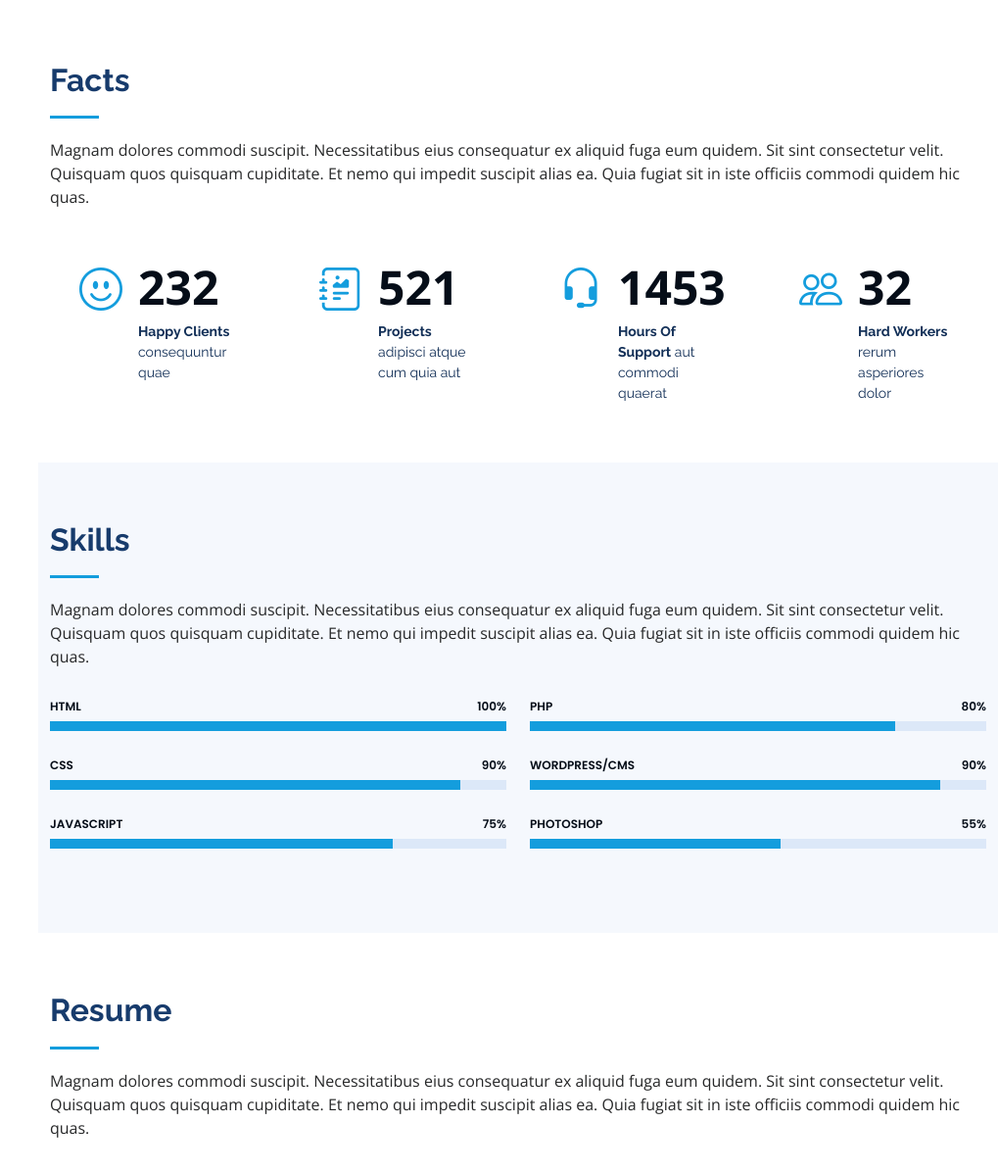
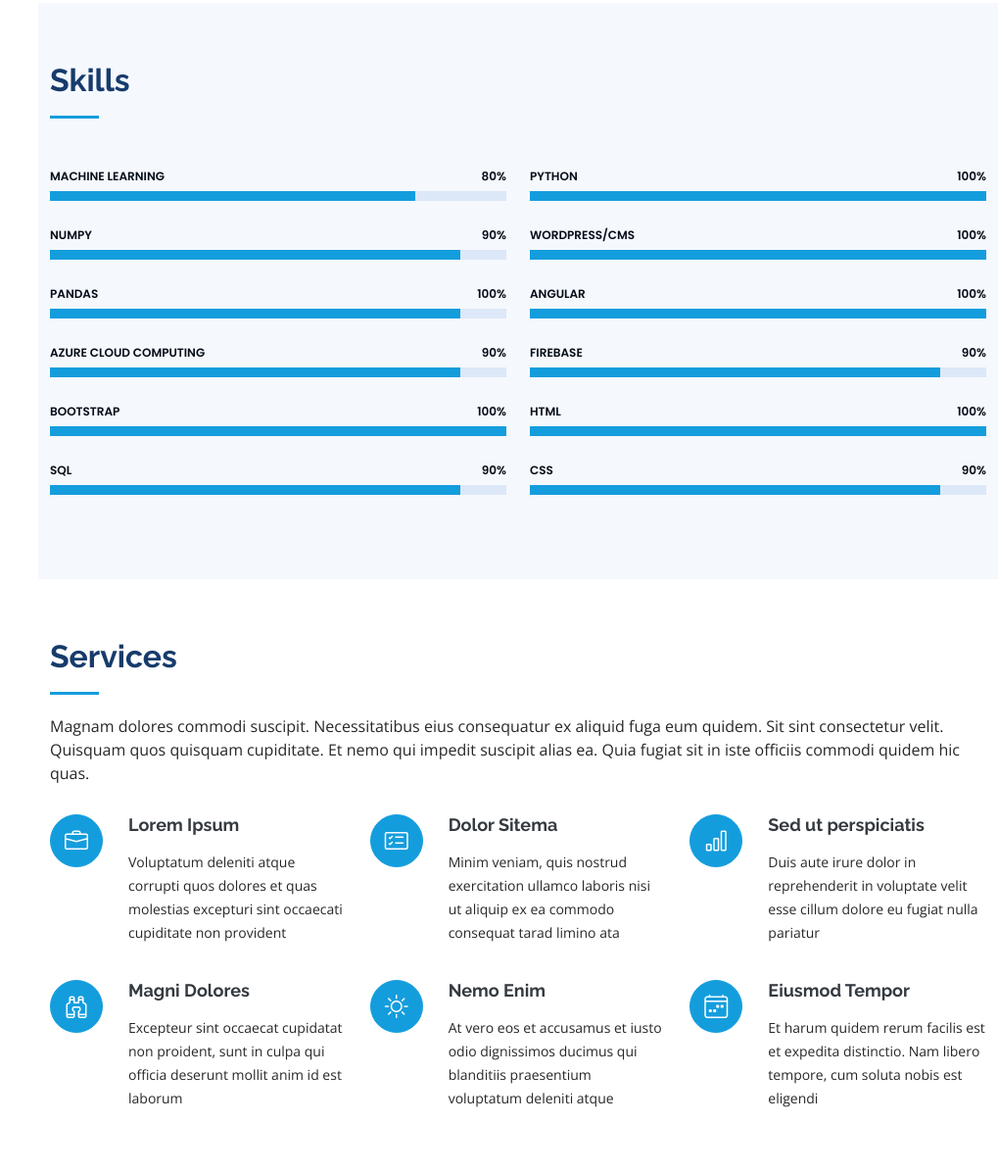
Before and after one commit to Ashuk25/Ashuk25.github.io, a plain HTML site: page index.html in a window 1280 px wide. Shown: the part 1497-2693 px from the top of the page at 98% size, without its empty margins (261-1280 px from the left). Drawn offline with nearby package versions, Linux system fonts and the light colour scheme.

Commit message:
Updated by ashu

```diff
--- a/index.html
+++ b/index.html
@@ -27,12 +27,6 @@
   <!-- Template Main CSS File -->
   <link href="assets/css/style.css" rel="stylesheet">
 
-  <!-- =======================================================
-  * Template Name: iPortfolio - v3.9.1
-  * Template URL: https://bootstrapmade.com/iportfolio-bootstrap-portfolio-websites-template/
-  * Author: BootstrapMade.com
-  * License: https://bootstrapmade.com/license/
-  ======================================================== -->
 </head>
 
 <body>
@@ -48,10 +42,10 @@
         <img src="assets/img/profile-img.jpg" alt="" class="img-fluid rounded-circle">
         <h1 class="text-light"><a href="index.html">Ashutosh Kanojiya</a></h1>
         <div class="social-links mt-3 text-center">
-          <a href="#" class="twitter"><i class="bx bxl-twitter"></i></a>
+          <!-- <a href="#" class="twitter"><i class="bx bxl-twitter"></i></a> -->
           <a href="#" class="facebook"><i class="bx bxl-facebook"></i></a>
           <a href="#" class="instagram"><i class="bx bxl-instagram"></i></a>
-          <a href="#" class="google-plus"><i class="bx bxl-skype"></i></a>
+          <!-- <a href="#" class="google-plus"><i class="bx bxl-skype"></i></a> -->
           <a href="#" class="linkedin"><i class="bx bxl-linkedin"></i></a>
         </div>
       </div>
@@ -60,8 +54,8 @@
         <ul>
           <li><a href="#hero" class="nav-link scrollto active"><i class="bx bx-home"></i> <span>Home</span></a></li>
           <li><a href="#about" class="nav-link scrollto"><i class="bx bx-user"></i> <span>About</span></a></li>
-          <li><a href="#resume" class="nav-link scrollto"><i class="bx bx-file-blank"></i> <span>Resume</span></a></li>
-          <li><a href="#portfolio" class="nav-link scrollto"><i class="bx bx-book-content"></i> <span>Portfolio</span></a></li>
+          <!-- <li><a href="#resume" class="nav-link scrollto"><i class="bx bx-file-blank"></i> <span>Resume</span></a></li> -->
+          <li><a href="#skills" class="nav-link scrollto"><i class="bx bx-book-content"></i> <span>Skills</span></a></li>
           <li><a href="#services" class="nav-link scrollto"><i class="bx bx-server"></i> <span>Services</span></a></li>
           <li><a href="#contact" class="nav-link scrollto"><i class="bx bx-envelope"></i> <span>Contact</span></a></li>
         </ul>
@@ -127,7 +121,7 @@
     </section><!-- End About Section -->
 
     <!-- ======= Facts Section ======= -->
-    <section id="facts" class="facts">
+    <!-- <section id="facts" class="facts">
       <div class="container">
 
         <div class="section-title">
@@ -172,7 +166,7 @@
         </div>
 
       </div>
-    </section><!-- End Facts Section -->
+    </section>End Facts Section -->
 
     <!-- ======= Skills Section ======= -->
     <section id="skills" class="skills section-bg">
@@ -180,12 +174,94 @@
 
         <div class="section-title">
           <h2>Skills</h2>
-          <p>Magnam dolores commodi suscipit. Necessitatibus eius consequatur ex aliquid fuga eum quidem. Sit sint consectetur velit. Quisquam quos quisquam cupiditate. Et nemo qui impedit suscipit alias ea. Quia fugiat sit in iste officiis commodi quidem hic quas.</p>
+          <!-- <p>Magnam dolores commodi suscipit. Necessitatibus eius consequatur ex aliquid fuga eum quidem. Sit sint consectetur velit. Quisquam quos quisquam cupiditate. Et nemo qui impedit suscipit alias ea. Quia fugiat sit in iste officiis commodi quidem hic quas.</p> -->
         </div>
 
         <div class="row skills-content">
 
           <div class="col-lg-6" data-aos="fade-up">
+
+            <div class="progress">
+              <span class="skill">Machine Learning <i class="val">80%</i></span>
+              <div class="progress-bar-wrap">
+                <div class="progress-bar" role="progressbar" aria-valuenow="80" aria-valuemin="0" aria-valuemax="100"></div>
+              </div>
+            </div>
+
+            <div class="progress">
+              <span class="skill">Numpy <i class="val">90%</i></span>
+              <div class="progress-bar-wrap">
+                <div class="progress-bar" role="progressbar" aria-valuenow="90" aria-valuemin="0" aria-valuemax="100"></div>
+              </div>
+            </div>
+
+            <div class="progress">
+              <span class="skill">Pandas <i class="val">100%</i></span>
+              <div class="progress-bar-wrap">
+                <div class="progress-bar" role="progressbar" aria-valuenow="90" aria-valuemin="0" aria-valuemax="100"></div>
+              </div>
+            </div>
+
+          </div>
+
+          <div class="col-lg-6" data-aos="fade-up" data-aos-delay="100">
+
+            <div class="progress">
+              <span class="skill">Python <i class="val">100%</i></span>
+              <div class="progress-bar-wrap">
+                <div class="progress-bar" role="progressbar" aria-valuenow="100" aria-valuemin="0" aria-valuemax="100"></div>
+              </div>
+            </div>
+
+            <div class="progress">
+              <span class="skill">WordPress/CMS <i class="val">100%</i></span>
+              <div class="progress-bar-wrap">
+                <div class="progress-bar" role="progressbar" aria-valuenow="100" aria-valuemin="0" aria-valuemax="100"></div>
+              </div>
+            </div>
+
+            <div class="progress">
+              <span class="skill">Angular <i class="val">100%</i></span>
+              <div class="progress-bar-wrap">
+                <div class="progress-bar" role="progressbar" aria-valuenow="100" aria-valuemin="0" aria-valuemax="100"></div>
+              </div>
+            </div>
+
+
+
+          </div>
+
+          <div class="col-lg-6" data-aos="fade-up" data-aos-delay="100">
+            <div class="progress">
+              <span class="skill">Azure Cloud Computing <i class="val">90%</i></span>
+              <div class="progress-bar-wrap">
+                <div class="progress-bar" role="progressbar" aria-valuenow="90" aria-valuemin="0" aria-valuemax="100"></div>
+              </div>
+            </div>
+
+            <div class="progress">
+              <span class="skill">Bootstrap <i class="val">100%</i></span>
+              <div class="progress-bar-wrap">
+                <div class="progress-bar" role="progressbar" aria-valuenow="100" aria-valuemin="0" aria-valuemax="100"></div>
+              </div>
+            </div>
+
+            <div class="progress">
+              <span class="skill">SQL <i class="val">90%</i></span>
+              <div class="progress-bar-wrap">
+                <div class="progress-bar" role="progressbar" aria-valuenow="90" aria-valuemin="0" aria-valuemax="100"></div>
+              </div>
+            </div>
+
+          </div>
+
+          <div class="col-lg-6" data-aos="fade-up" data-aos-delay="100">
+            <div class="progress">
+              <span class="skill">Firebase <i class="val">90%</i></span>
+              <div class="progress-bar-wrap">
+                <div class="progress-bar" role="progressbar" aria-valuenow="90" aria-valuemin="0" aria-valuemax="100"></div>
+              </div>
+            </div>
 
             <div class="progress">
               <span class="skill">HTML <i class="val">100%</i></span>
@@ -200,39 +276,6 @@
                 <div class="progress-bar" role="progressbar" aria-valuenow="90" aria-valuemin="0" aria-valuemax="100"></div>
               </div>
             </div>
-
-            <div class="progress">
-              <span class="skill">JavaScript <i class="val">75%</i></span>
-              <div class="progress-bar-wrap">
-                <div class="progress-bar" role="progressbar" aria-valuenow="75" aria-valuemin="0" aria-valuemax="100"></div>
-              </div>
-            </div>
-
-          </div>
-
-          <div class="col-lg-6" data-aos="fade-up" data-aos-delay="100">
-
-            <div class="progress">
-              <span class="skill">PHP <i class="val">80%</i></span>
-              <div class="progress-bar-wrap">
-                <div class="progress-bar" role="progressbar" aria-valuenow="80" aria-valuemin="0" aria-valuemax="100"></div>
-              </div>
-            </div>
-
-            <div class="progress">
-              <span class="skill">WordPress/CMS <i class="val">90%</i></span>
-              <div class="progress-bar-wrap">
-                <div class="progress-bar" role="progressbar" aria-valuenow="90" aria-valuemin="0" aria-valuemax="100"></div>
-              </div>
-            </div>
-
-            <div class="progress">
-              <span class="skill">Photoshop <i class="val">55%</i></span>
-              <div class="progress-bar-wrap">
-                <div class="progress-bar" role="progressbar" aria-valuenow="55" aria-valuemin="0" aria-valuemax="100"></div>
-              </div>
-            </div>
-
           </div>
 
         </div>
@@ -241,7 +284,7 @@
     </section><!-- End Skills Section -->
 
     <!-- ======= Resume Section ======= -->
-    <section id="resume" class="resume">
+    <!-- <section id="resume" class="resume">
       <div class="container">
 
         <div class="section-title">
@@ -304,10 +347,10 @@
         </div>
 
       </div>
-    </section><!-- End Resume Section -->
+    </section>End Resume Section -->
 
     <!-- ======= Portfolio Section ======= -->
-    <section id="portfolio" class="portfolio section-bg">
+    <!-- <section id="portfolio" class="portfolio section-bg">
       <div class="container">
 
         <div class="section-title">
@@ -421,7 +464,7 @@
         </div>
 
       </div>
-    </section><!-- End Portfolio Section -->
+    </section>End Portfolio Section -->
 
     <!-- ======= Services Section ======= -->
     <section id="services" class="services">
@@ -550,7 +593,7 @@
         </div>
 
       </div>
-    </section><!-- End Testimonials Section -->
+    </section><!--End Testimonials Section-->
 
     <!-- ======= Contact Section ======= -->
     <section id="contact" class="contact">
@@ -558,32 +601,32 @@
 
         <div class="section-title">
           <h2>Contact</h2>
-          <p>Magnam dolores commodi suscipit. Necessitatibus eius consequatur ex aliquid fuga eum quidem. Sit sint consectetur velit. Quisquam quos quisquam cupiditate. Et nemo qui impedit suscipit alias ea. Quia fugiat sit in iste officiis commodi quidem hic quas.</p>
+          <!-- <p>Magnam dolores commodi suscipit. Necessitatibus eius consequatur ex aliquid fuga eum quidem. Sit sint consectetur velit. Quisquam quos quisquam cupiditate. Et nemo qui impedit suscipit alias ea. Quia fugiat sit in iste officiis commodi quidem hic quas.</p> -->
         </div>
 
         <div class="row" data-aos="fade-in">
 
-          <div class="col-lg-5 d-flex align-items-stretch">
+          <div class="col-lg-12 d-flex align-items-stretch">
             <div class="info">
-              <div class="address">
+              <!-- <div class="address">
                 <i class="bi bi-geo-alt"></i>
                 <h4>Location:</h4>
                 <p>A108 Adam Street, New York, NY 535022</p>
-              </div>
+              </div> -->
 
               <div class="email">
                 <i class="bi bi-envelope"></i>
                 <h4>Email:</h4>
-                <p>info@example.com</p>
+                <p>ashutoshkanojiya1@gmail.com</p>
               </div>
 
               <div class="phone">
                 <i class="bi bi-phone"></i>
                 <h4>Call:</h4>
-                <p>+1 5589 55488 55s</p>
+                <p>+91 7977195773</p>
               </div>
 
-              <iframe src="https://www.google.com/maps/embed?pb=!1m14!1m8!1m3!1d12097.433213460943!2d-74.0062269!3d40.7101282!3m2!1i1024!2i768!4f13.1!3m3!1m2!1s0x0%3A0xb89d1fe6bc499443!2sDowntown+Conference+Center!5e0!3m2!1smk!2sbg!4v1539943755621" frameborder="0" style="border:0; width: 100%; height: 290px;" allowfullscreen></iframe>
+              <!-- <iframe src="https://www.google.com/maps/embed?pb=!1m14!1m8!1m3!1d12097.433213460943!2d-74.0062269!3d40.7101282!3m2!1i1024!2i768!4f13.1!3m3!1m2!1s0x0%3A0xb89d1fe6bc499443!2sDowntown+Conference+Center!5e0!3m2!1smk!2sbg!4v1539943755621" frameborder="0" style="border:0; width: 100%; height: 290px;" allowfullscreen></iframe> -->
             </div>
 
           </div>
@@ -635,7 +678,7 @@
         <!-- You can delete the links only if you purchased the pro version. -->
         <!-- Licensing information: https://bootstrapmade.com/license/ -->
         <!-- Purchase the pro version with working PHP/AJAX contact form: https://bootstrapmade.com/iportfolio-bootstrap-portfolio-websites-template/ -->
-        Designed by <a href="https://bootstrapmade.com/">BootstrapMade</a>
+        <!-- Designed by <a href="https://bootstrapmade.com/">BootstrapMade</a> -->
       </div>
     </div>
   </footer><!-- End  Footer -->
```
Also changed, not shown: assets/img/hero-bg.jpg, assets/img/profile-img.jpg.
